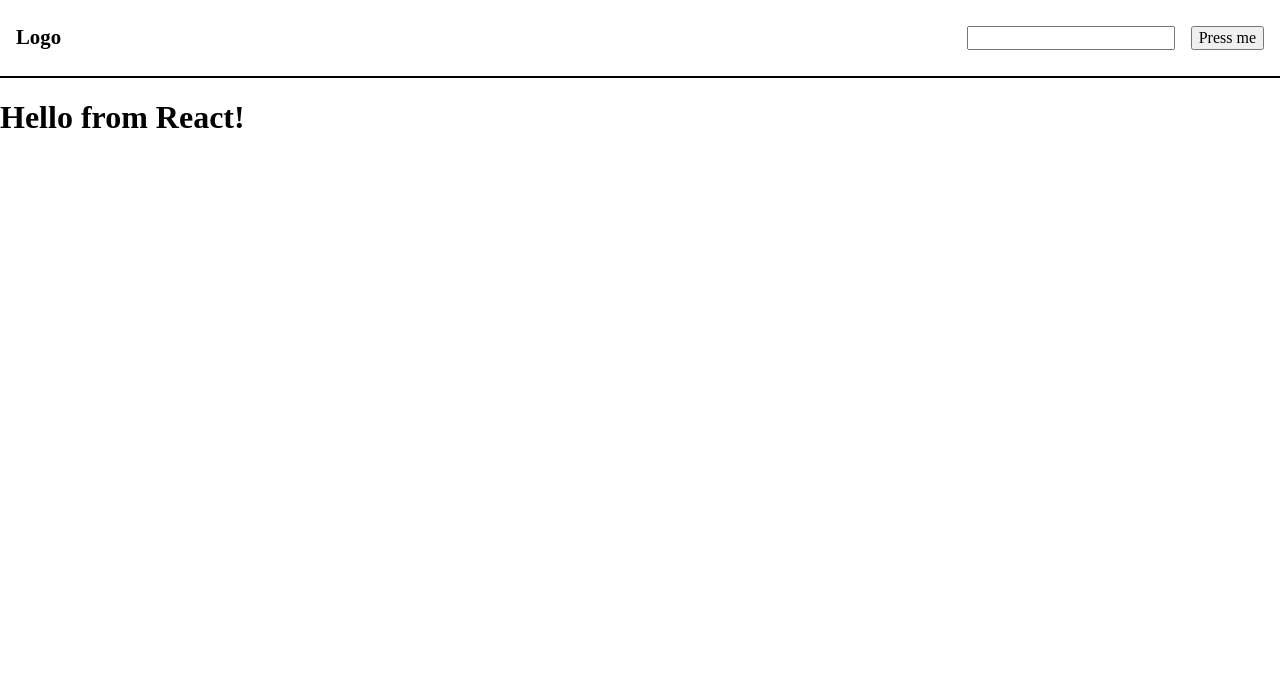
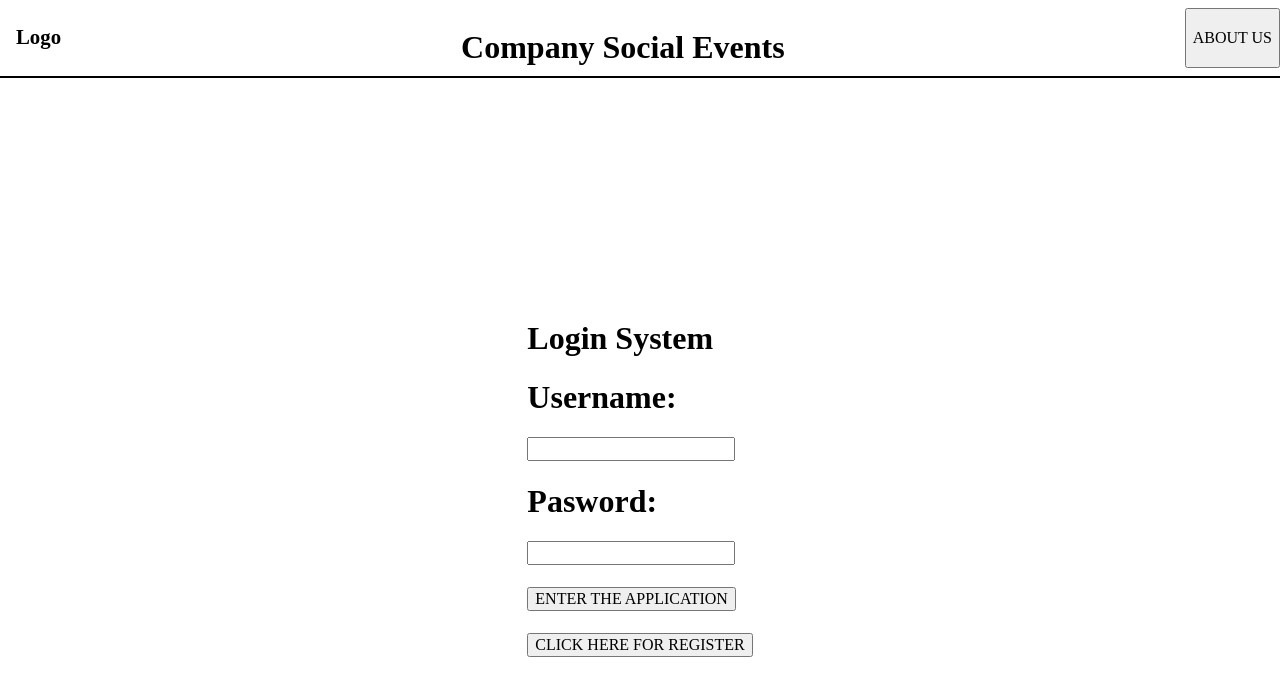
Before and after one commit to Social-Events-Proiect-Colectiv/mern-frontend-boilerplate, a Next.js app: page / in a window 1280 px wide. Shown: the top 696 px of the page. Built offline with nearby package versions, Linux system fonts and the light colour scheme.

Commit message:
first page design

```diff
--- /dev/null
+++ b/components/molecules/Pasword.js
@@ -0,0 +1,14 @@
+import React from 'react';
+import Input from '../atoms/Input';
+import Button from '../atoms/Button';
+
+const Pasword = () => {
+  return (
+    <>
+      <h1>Pasword: </h1>
+      <Input />
+    </>
+  );
+};
+
+export default Pasword;
--- /dev/null
+++ b/components/molecules/Username.js
@@ -0,0 +1,13 @@
+import React from 'react';
+import Input from '../atoms/Input';
+
+const Username = () => {
+  return (
+    <>
+      <h1>Username: </h1>
+      <Input />
+    </>
+  );
+};
+
+export default Username;
--- /dev/null
+++ b/components/organisms/Audentification.js
@@ -0,0 +1,24 @@
+import React from 'react';
+import styles from '../../styles/Header.module.css';
+import Username from '../molecules/Username';
+import Pasword from '../molecules/Pasword';
+import Button from '../atoms/Button';
+
+const Audentification = () => {
+  return (
+    <div className={styles.authContainer}>
+      <div className={styles.authentication}>
+        <h1>Login System</h1>
+        <Username styles={styles} />
+        <Pasword styles={styles} />
+        <h1></h1>
+        <Button label="  ENTER THE APPLICATION  " className="button register-button" />
+        <h1></h1>
+        <Button label="CLICK HERE FOR REGISTER" className="button register-button" />
+
+      </div>
+    </div>
+  );
+};
+
+export default Audentification;
--- /dev/null
+++ b/components/organisms/Header2.js
@@ -0,0 +1,15 @@
+import React from 'react';
+import Button from '../atoms/Button';
+import styles from '../../styles/Header.module.css';
+
+const Header = () => {
+  return (
+    <div className={styles.container}>
+      <h2 className={styles.logo}>Logo</h2>
+      <h1>Company Social Events</h1>
+      <Button label=" ABOUT US " className="button" />
+    </div>
+  );
+};
+
+export default Header;
--- a/pages/index.js
+++ b/pages/index.js
@@ -1,21 +1,21 @@
 import Head from 'next/head';
 import { Inter } from 'next/font/google';
-import Header from '../components/organisms/Header';
-
+import Header2 from '../components/organisms/Header2';
+import Audentification from '../components/organisms/Audentification';
 const inter = Inter({ subsets: ['latin'] });
 
 export default function Home() {
   return (
     <>
       <Head>
-        <title>App Name Here</title>
+        <title>Company Social Events</title>
         <meta name="description" content="Generated by create next app" />
         <meta name="viewport" content="width=device-width, initial-scale=1" />
         <link rel="icon" href="/favicon.ico" />
       </Head>
       <main>
-        <Header />
-        <h1>Hello from React!</h1>
+        <Header2 />
+        <Audentification />
       </main>
     </>
   );
--- a/styles/Header.module.css
+++ b/styles/Header.module.css
@@ -26,3 +26,15 @@
 .search__bar button {
   margin-left: 1rem;
 }
+
+.centered {
+  text-align: center;
+}
+
+
+.authContainer {
+  display: flex;
+  justify-content: center;
+  align-items: center;
+  height: 100vh;
+}
```
